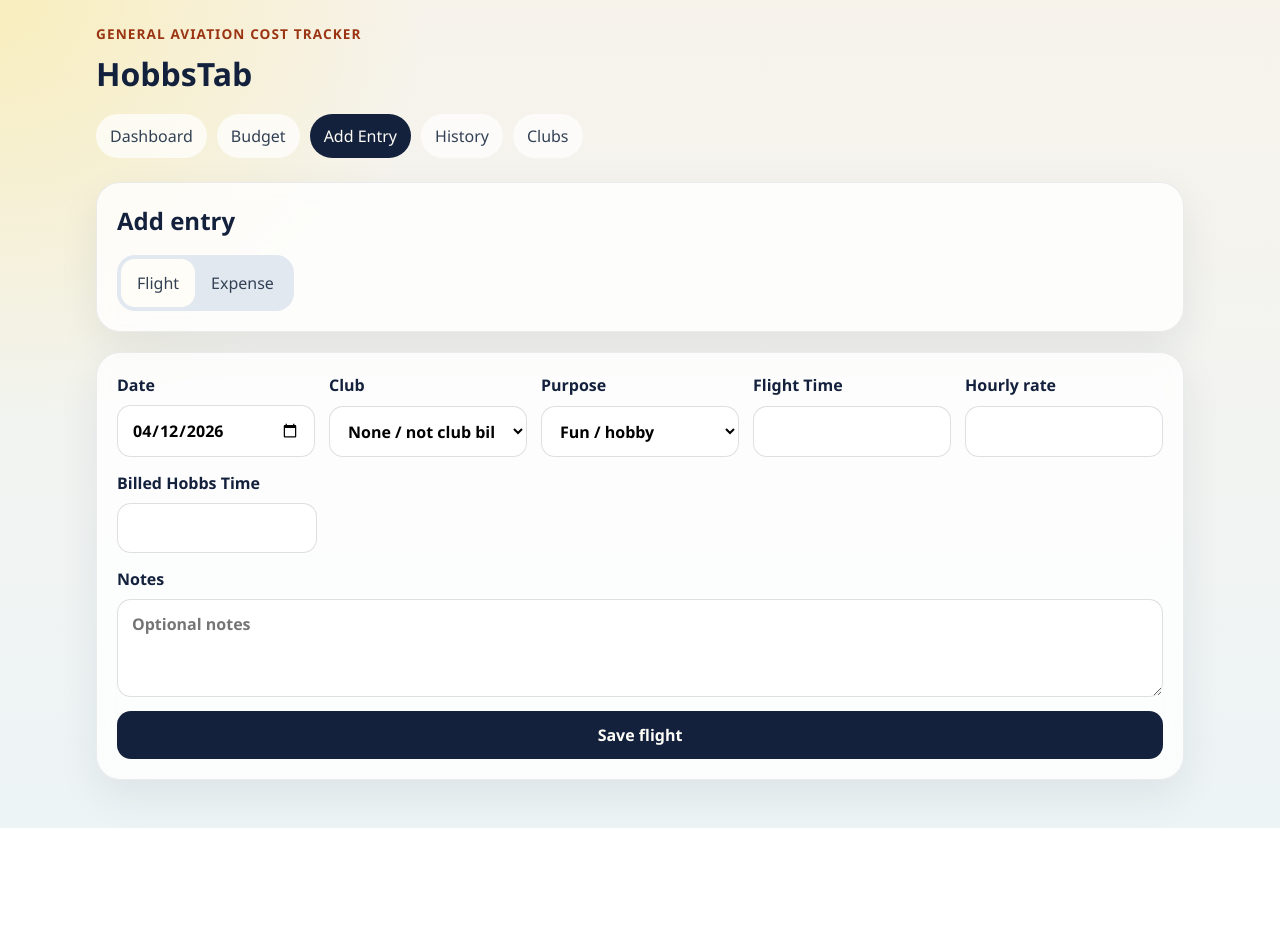
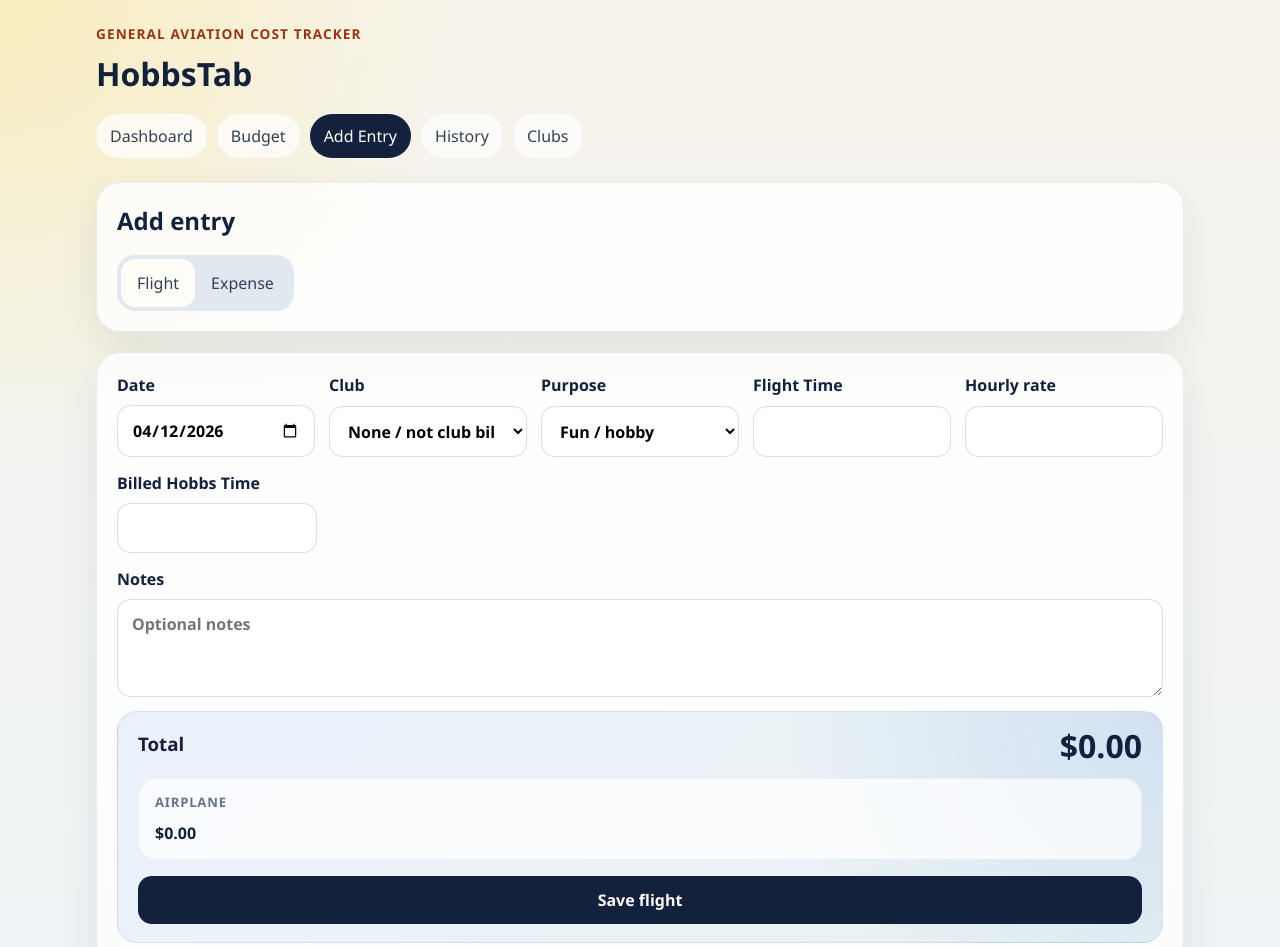
Before and after one commit to rxl211/HobbsTab, a React (Vite) app: page /add in a window 1280 px wide. Shown: the top 947 px of the page. Before the commit the page ends 828 px from the top, so only its background shows below. Built offline with nearby package versions, Linux system fonts and the light colour scheme.

Commit message:
Add live spend preview to flight entry form

```diff
--- a/src/components/forms/flight-entry-form.tsx
+++ b/src/components/forms/flight-entry-form.tsx
@@ -8,6 +8,7 @@
   FlightEntryInput,
   FlightPurpose,
 } from "../../domain/entries/entry-types";
+import { formatCurrency } from "../../lib/formatters";
 
 interface FlightEntryFormProps {
   clubs: Club[];
@@ -33,6 +34,15 @@
   }
 
   return window.localStorage.getItem(key) ?? "";
+};
+
+const parseAmount = (value: string) => {
+  if (!value.trim()) {
+    return undefined;
+  }
+
+  const parsed = Number(value);
+  return Number.isFinite(parsed) ? parsed : undefined;
 };
 
 export const FlightEntryForm = ({
@@ -80,6 +90,19 @@
   const billedTimeType = applicableRate?.billingTimeType ?? "hobbs";
   const requiresInstructor = purpose === "training" || purpose === "checkFlight";
   const billedTimeLabel = billedTimeType === "tach" ? "Billed Tach Time" : "Billed Hobbs Time";
+  const effectiveHourlyRate = clubId ? applicableRate?.hourlyRate : parseAmount(nonClubHourlyRate);
+  const previewBilledTime =
+    parseAmount(billedTime) ?? (billedTimeType === "hobbs" ? parseAmount(flightTime) : undefined);
+  const previewAircraftCost =
+    effectiveHourlyRate !== undefined && previewBilledTime !== undefined
+      ? Number((effectiveHourlyRate * previewBilledTime).toFixed(2))
+      : 0;
+  const previewInstructorCost = requiresInstructor ? parseAmount(instructorCost) ?? 0 : undefined;
+  const spendPreview = {
+    aircraftCost: previewAircraftCost,
+    instructorCost: previewInstructorCost,
+    total: Number((previewAircraftCost + (previewInstructorCost ?? 0)).toFixed(2)),
+  };
 
   useEffect(() => {
     if (isEditing || initialValue) {
@@ -309,11 +332,35 @@
         />
       </label>
 
+      <section className="flight-spend-preview" aria-label="Spend preview">
+        <div className="flight-spend-preview-header">
+          <div>
+            <h3>Total</h3>
+          </div>
+          <strong className="flight-spend-preview-total">
+            {formatCurrency(spendPreview.total)}
+          </strong>
+        </div>
+
+        <div className="flight-spend-preview-grid">
+          <div className="flight-spend-preview-metric">
+            <span className="viz-kicker">Airplane</span>
+            <strong>{formatCurrency(spendPreview.aircraftCost)}</strong>
+          </div>
+          {requiresInstructor ? (
+            <div className="flight-spend-preview-metric">
+              <span className="viz-kicker">Instructor</span>
+              <strong>{formatCurrency(spendPreview.instructorCost ?? 0)}</strong>
+            </div>
+          ) : null}
+        </div>
+
+        <button type="submit" className="primary-button flight-spend-preview-submit" disabled={saving}>
+          {saving ? "Saving..." : submitLabel}
+        </button>
+      </section>
+
       {error ? <p className="form-error">{error}</p> : null}
-
-      <button type="submit" className="primary-button" disabled={saving}>
-        {saving ? "Saving..." : submitLabel}
-      </button>
     </form>
   );
 };
--- a/src/styles/globals.css
+++ b/src/styles/globals.css
@@ -643,6 +643,49 @@
 }
 
 .viz2-label,
+.flight-spend-preview {
+  display: grid;
+  gap: 16px;
+  padding: 18px 20px;
+  border-radius: 20px;
+  background:
+    radial-gradient(circle at top right, rgba(37, 99, 235, 0.12), transparent 35%),
+    linear-gradient(135deg, rgba(37, 99, 235, 0.08), rgba(15, 118, 110, 0.08));
+  border: 1px solid rgba(20, 33, 61, 0.08);
+}
+
+.flight-spend-preview-header {
+  display: flex;
+  justify-content: space-between;
+  align-items: flex-start;
+  gap: 16px;
+}
+
+.flight-spend-preview-total {
+  font-size: 2rem;
+  line-height: 1;
+  color: #14213d;
+}
+
+.flight-spend-preview-grid {
+  display: grid;
+  gap: 14px;
+  grid-template-columns: repeat(auto-fit, minmax(180px, 1fr));
+}
+
+.flight-spend-preview-metric {
+  display: grid;
+  gap: 4px;
+  padding: 14px 16px;
+  border-radius: 18px;
+  background: rgba(255, 255, 255, 0.72);
+  border: 1px solid rgba(20, 33, 61, 0.06);
+}
+
+.flight-spend-preview-submit {
+  justify-self: stretch;
+}
+
 .viz2-mini-label {
   display: block;
   margin-bottom: 6px;
```
Also changed, not shown: 1 other file (tests, documents, lock files or other folders).
